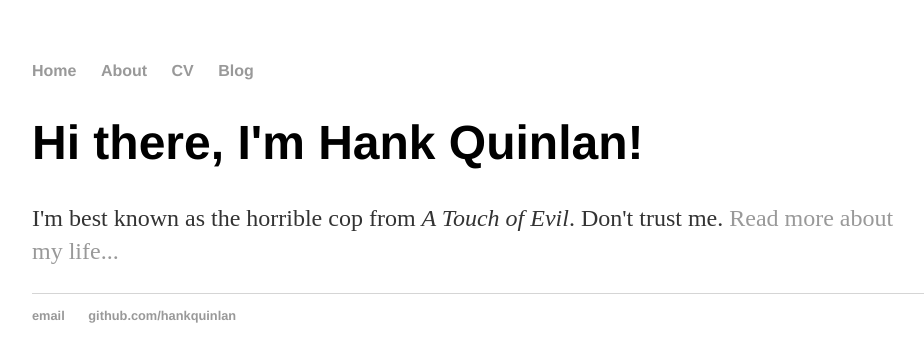
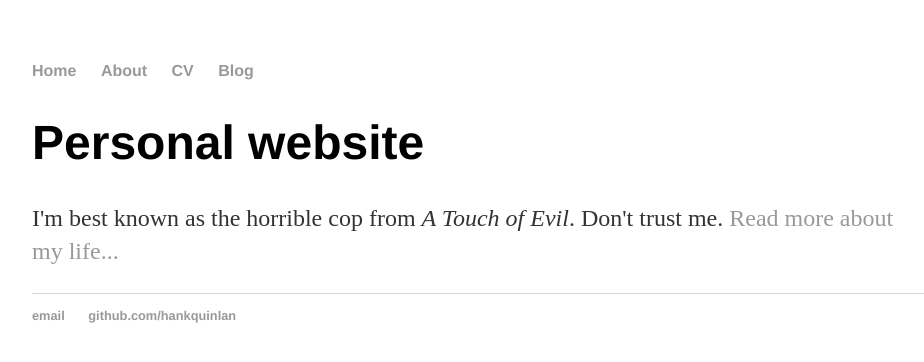
Before and after one commit to demical/demical.github.io, a Jekyll site: the page built from index.html, in a window 1280 px wide. Shown: the top 362 px of the page, without its empty margins (160-1084 px from the left). Built offline with Jekyll 4.4.1, drawn with Linux system fonts in a browser that asks for light colours.

Commit message:
Update index.html

```diff
--- a/index.html
+++ b/index.html
@@ -1,9 +1,9 @@
 ---
 layout: default
-title: Hank Quinlan, Horrible Cop
+title: Debasmita Banerjee
 ---
 
 		<div class="blurb">
-			<h1>Hi there, I'm Hank Quinlan!</h1>
+			<h1>Personal website</h1>
 			<p>I'm best known as the horrible cop from <em>A Touch of Evil</em>. Don't trust me. <a href="/about">Read more about my life...</a></p>
 		</div>
```
